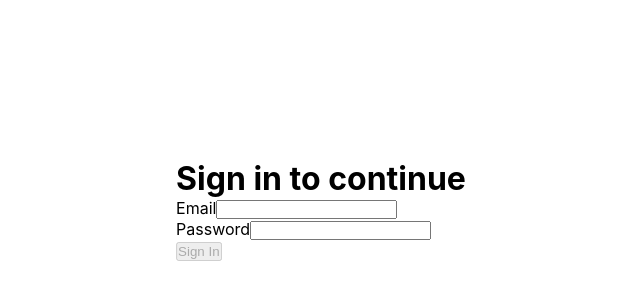
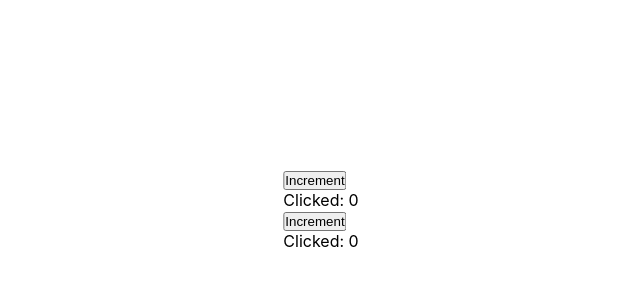
Before and after one commit to SugrivLodhi/reactform, a React (Create React App) app: page / in a window 1280 px wide. Shown: the part 190-490 px from the top of the page, without its empty margins (319-959 px from the left). Built offline with nearby package versions, Linux system fonts and the light colour scheme.

Commit message:
Implimenting HOC in React js

```diff
--- a/src/App.js
+++ b/src/App.js
@@ -1,38 +1,15 @@
 
 import './App.css'
-import SignInForm from './Component/FormVlidationWithYup';
-
-
-
-
-
+import CounterOne from './HOC/CounterOne';
+import CounterTwo from './HOC/CounterTwo';
 
 function App() {
   return (
-      <SignInForm/>
+      <>
+      <CounterOne/>
+      <CounterTwo/>
+      </>
   );
 }
 
 export default App;
-
- const OptionalChaan = () => {
-  const myName = {
-      a :{
-        b :{
-           c:'Sugriv'
-        }
-      }
-  }
-  return (
-    <>
-    <div>OptionalChaan</div>
-    {myName?.a?.b?.c}
-    <OurData/>
-    </>
-  )
-}
-const OurData =() =>{
-  return(
-    <h1>Hello I am data</h1>
-  )
-}
--- /dev/null
+++ b/src/HOC/CounterOne.js
@@ -0,0 +1,13 @@
+import { useState } from "react";
+import HOC from "./withCounter";
+function ClickCounter() {
+    const [count, setCount] = useState(0); //default value of this state will be 0.
+    return (
+      <div>
+        {/*When clicked, increment the value of 'count'*/}
+        <button onClick={() => setCount((count) => count + 1)}>Increment</button>
+        <p>Clicked: {count}</p> {/*Render the value of count*/}
+      </div>
+    );
+  }
+  export default HOC(ClickCounter);
--- /dev/null
+++ b/src/HOC/CounterTwo.js
@@ -0,0 +1,17 @@
+import { useState } from "react";
+import HOC from "./withCounter";
+function HoverCounter(props) {
+    const [count, setCount] = useState(0);
+    return (
+      <div>
+        {/*If the user hovers over this button, then increment 'count'*/}
+        <button onMouseOver={() => setCount((count) => count + 1)}>
+          Increment
+        </button>
+        <p>
+          Clicked: {count}
+        </p>
+      </div>
+    );
+  }
+  export default HOC(HoverCounter);
--- /dev/null
+++ b/src/HOC/withCounter.js
@@ -0,0 +1,9 @@
+import React from "react";
+
+function UpdatedComponent(OrginalComponent){
+    function NewComponent(props){
+        return <OrginalComponent{...props}/>
+    }
+    return NewComponent
+}
+export default UpdatedComponent
```
